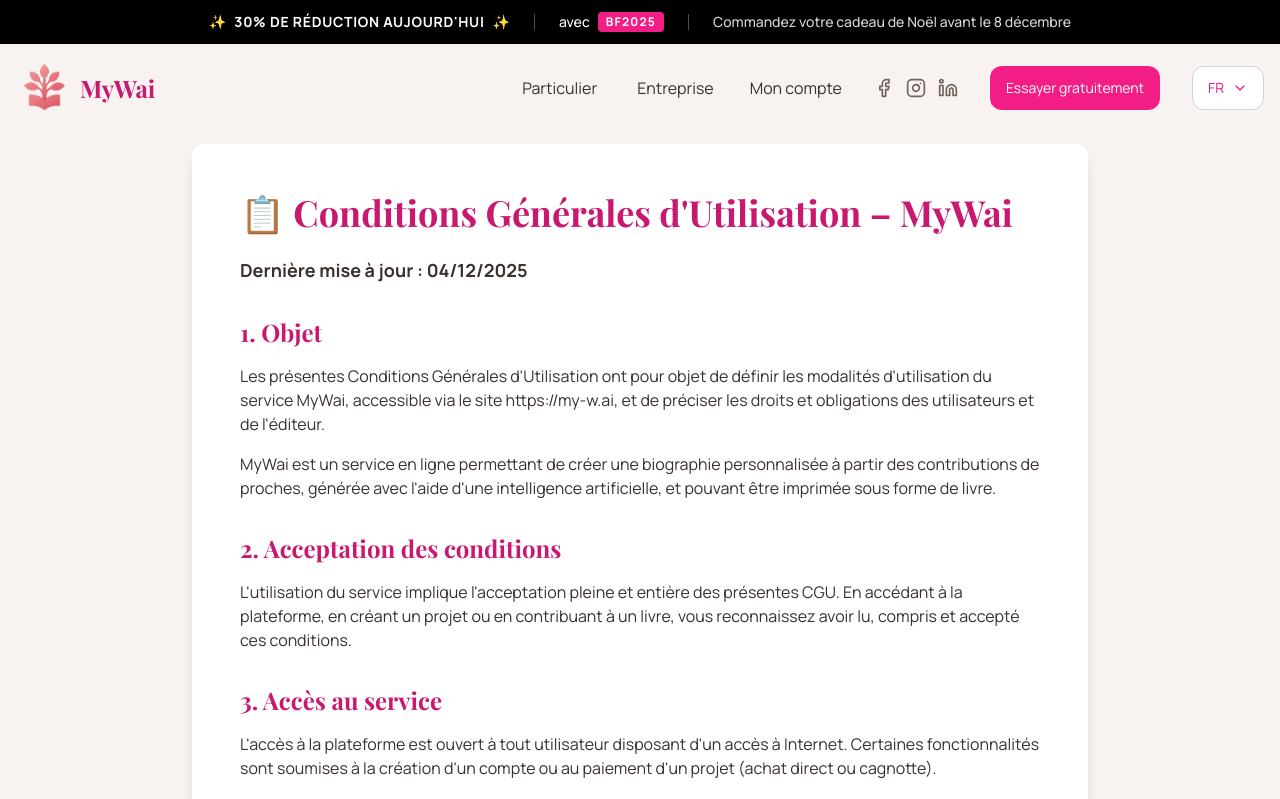
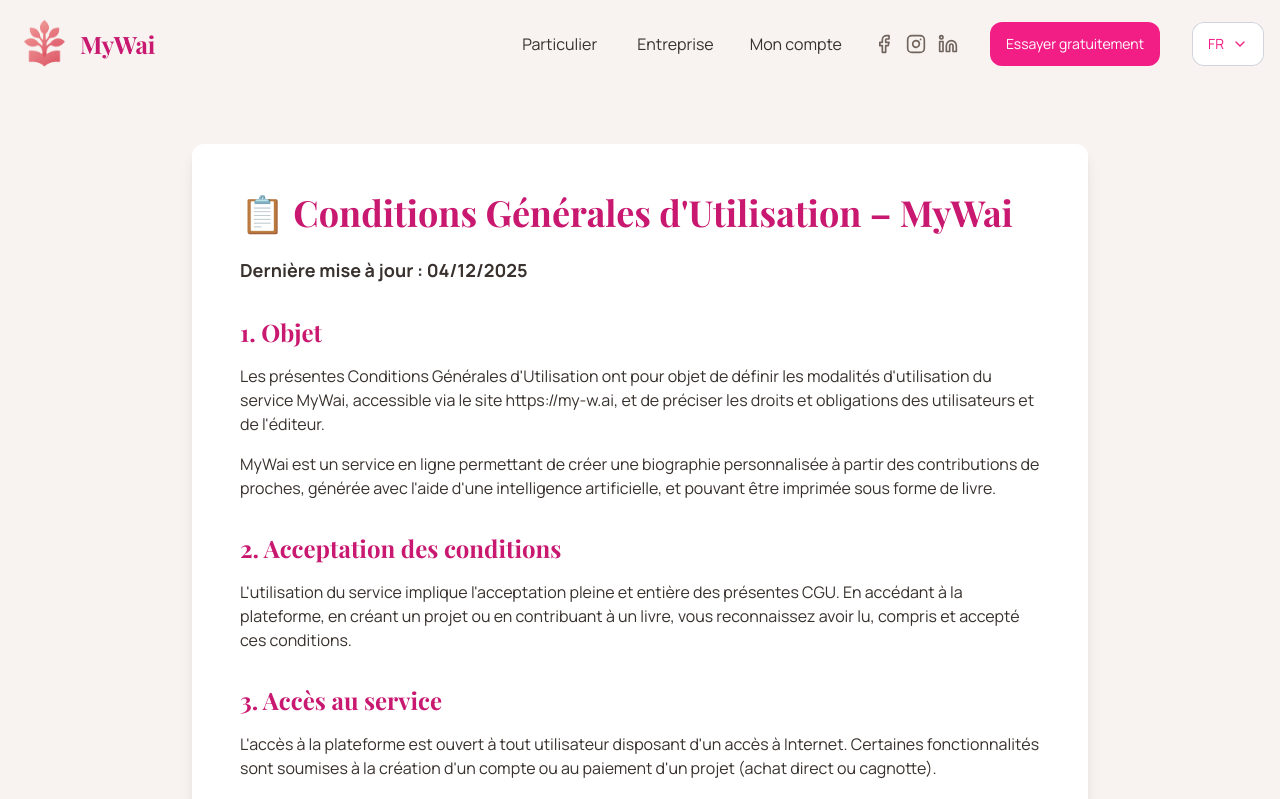
Before and after one commit to TheMoJd/my-wai, a React (Vite) app: page /cgu in a window 1280 px wide. Shown: the top 799 px of the page. Built offline with nearby package versions, Linux system fonts and the light colour scheme; a web font is replaced by a local one.

Commit message:
Remove BlackFridayBanner promotional header
Remove the black promotional banner with discount code BF2025
from the Navbar component and delete the unused component file.

```diff
--- a/src/components/BlackFridayBanner.tsx
+++ /dev/null
@@ -1,35 +0,0 @@
-import { X } from "lucide-react";
-import { useState } from "react";
-
-const BlackFridayBanner = () => {
-    const [isVisible, setIsVisible] = useState(true);
-
-    if (!isVisible) return null;
-
-    return (
-        <div className="bg-black text-white py-3 px-4 text-center text-xs md:text-sm font-medium relative z-50 animate-fade-in">
-            <div className="container mx-auto flex items-center justify-center gap-3 md:gap-6 flex-wrap pr-8">
-                <p className="flex items-center gap-2 whitespace-nowrap">
-                    <span className="text-yellow-400">✨</span>
-                    <span className="uppercase tracking-wider font-bold">30% de réduction aujourd'hui</span>
-                    <span className="text-yellow-400">✨</span>
-                </p>
-
-                <div className="hidden md:block w-px h-4 bg-white/30"></div>
-
-                <p className="flex items-center gap-2 whitespace-nowrap">
-                    <span>avec</span>
-                    <span className="font-bold bg-mywai text-white px-2 py-0.5 rounded text-xs tracking-widest">BF2025</span>
-                </p>
-
-                <div className="hidden md:block w-px h-4 bg-white/30"></div>
-
-                <p className="text-gray-300 whitespace-nowrap">
-                    Commandez votre cadeau de Noël avant le 8 décembre
-                </p>
-            </div>
-        </div>
-    );
-};
-
-export default BlackFridayBanner;
--- a/src/components/Navbar.tsx
+++ b/src/components/Navbar.tsx
@@ -13,8 +13,6 @@ import Button from "./ui/button/Button";
 import { Dropdown } from "./ui/dropdown/Dropdown";
 import { DropdownItem } from "./ui/dropdown/DropdownItem";
 import { getAssetPath } from "../lib/utils";
-
-import BlackFridayBanner from "./BlackFridayBanner";
 
 const Navbar = () => {
   const { i18n, t } = useTranslation();
@@ -55,7 +53,6 @@ const Navbar = () => {
           : "bg-transparent"
         }`}
     >
-      <BlackFridayBanner />
       <div className={`container mx-auto px-6 sm:px-4 flex justify-between items-center transition-all duration-300 ${isScrolled ? "py-2" : "py-4"}`}>
         <a href="/" className="flex items-center gap-2">
           <div className="relative h-14 w-14">
```
